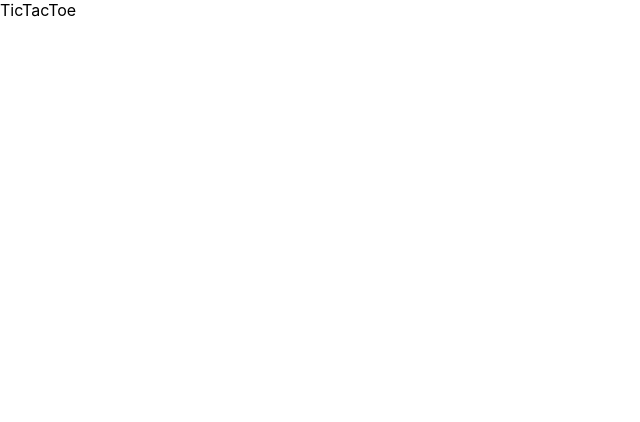
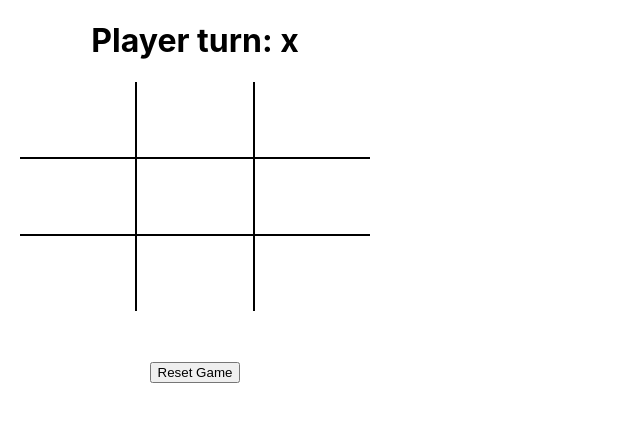
Before and after one commit to benalexb/exercises, a Next.js app: page /tictactoe in a window 1280 px wide. Shown: the top 422 px of the page, without its empty margins (0-640 px from the left). Built offline with nearby package versions, Linux system fonts and the light colour scheme.

Commit message:
Implemented tictactoe pretty much done

```diff
--- a/src/components/tictactoe/TicTacToe.jsx
+++ b/src/components/tictactoe/TicTacToe.jsx
@@ -1,8 +1,118 @@
-import React from 'react'
+import React, { useReducer } from 'react'
+import Tile from './Tile'
+import styles from '../../styles/tictactoe/TicTacToe.module.css'
+
+const initialState = {
+  turn: 'x', // x | o
+  win: null,
+  gameState: ['', '', '', '', '', '', '', '', '']
+}
+
+const gameReducer = (state, action) => {
+  switch (action.type) {
+    case 'setTurn':
+      return { ...state, turn: action.payload }
+    case 'setGameState':
+      return { ...state, gameState: action.payload }
+    case 'setWin':
+      return { ...state, win: action.payload }
+    case 'setState':
+      return { ...state, ...action.payload }
+    case 'resetGame':
+      return { ...initialState }
+    default:
+      return { ...state }
+  }
+}
+
+const ROW_WIN_POSSIBILITIES = [
+  [0, 1, 2],
+  [3, 4, 5],
+  [6, 7, 8]
+]
+
+const COL_WIN_POSSIBILITIES = [
+  [0, 3, 6],
+  [1, 4, 7],
+  [2, 5, 8]
+]
+
+const hasWin = (possibilities, turn, gameState) => {
+  let hasWin = false
+  for (let i = 0; i < possibilities.length; i++) {
+    hasWin = possibilities[i].every((tile) => {
+      return gameState[tile] === turn
+    })
+    if (hasWin) {
+      return [hasWin, possibilities[i]]
+    }
+  }
+  return [hasWin, null]
+}
+
+const hasRowWin = (turn, gameState) => hasWin(ROW_WIN_POSSIBILITIES, turn, gameState)
+
+const hasColWin = (turn, gameState) => hasWin(COL_WIN_POSSIBILITIES, turn, gameState)
+
+const getGameResult = (turn, gameState) => {
+  const [rowWin, rowResult] = hasRowWin(turn, gameState)
+  const [colWin, colResult] = hasColWin(turn, gameState)
+
+  if (rowWin) {
+    return [rowWin, rowResult]
+  }
+
+  if (colWin) {
+    return [colWin, colResult]
+  }
+
+  return [false, null]
+}
+
+const getNextGameState = (turn, gameState, tileValue, tileIndex) => {
+  const nextState = [...gameState]
+  nextState[tileIndex] = turn
+  return nextState
+}
+
+const getNextTurn = (turn) => turn === 'x' ? 'o' : 'x' // Switch turns
 
 const TicTacToe = () => {
-  console.log('tictactoe!') // bbarreto_debug
-  return <div>TicTacToe</div>
+  const [{ gameState, turn, win }, dispatch] = useReducer(gameReducer, initialState)
+
+  const onTileClick = (tileValue, tileIndex) => {
+    // Only take action if the tile has not been played yet
+    if (tileValue === '') {
+      const nextState = getNextGameState(turn, gameState, tileValue, tileIndex)
+      const [hasWin, win] = getGameResult(turn, nextState)
+      dispatch({
+        type: 'setState',
+        payload: {
+          turn: getNextTurn(turn),
+          gameState: nextState,
+          ...(hasWin && { win })
+        }
+      })
+    }
+  }
+
+  const onResetGame = () => dispatch({ type: 'resetGame' })
+
+  console.log('win', win) // bbarreto_debug
+
+  return (
+    <div className={styles.container}>
+      <h1>{`Player turn: ${turn}`}</h1>
+      <div className={styles['game-grid']}>
+        {gameState.map((tile, index) => (
+          <Tile type="button" key={`${tile}-${index}`} onClick={() => onTileClick(tile, index)}>
+            {tile}
+          </Tile>
+        ))}
+      </div>
+      <button type="button" onClick={onResetGame}>Reset Game</button>
+    </div>
+  )
 }
 
 export default TicTacToe
--- /dev/null
+++ b/src/components/tictactoe/Tile.jsx
@@ -0,0 +1,17 @@
+import React from 'react'
+import PropTypes from 'prop-types'
+import styles from '../../styles/tictactoe/Tile.module.css'
+
+const Tile = ({ children, onClick }) => {
+  const handleClick = () => {
+    onClick && onClick()
+  }
+  return <button type="button" className={styles.tile} onClick={handleClick}>{children}</button>
+}
+
+Tile.propTypes = {
+  children: PropTypes.node,
+  onClick: PropTypes.func
+}
+
+export default Tile
--- /dev/null
+++ b/src/styles/tictactoe/TicTacToe.module.css
@@ -0,0 +1,13 @@
+.container {
+  margin: 20px;
+  max-width: 350px;
+  text-align: center;
+}
+
+.game-grid{
+  display: grid;
+  grid-template-columns: repeat(3, 1fr);
+  gap: 2px;
+  background-color: black;
+  margin-bottom: 50px;
+}
--- /dev/null
+++ b/src/styles/tictactoe/Tile.module.css
@@ -0,0 +1,12 @@
+.tile {
+  min-height: 75px;
+  min-width: 75px;
+  border: none;
+  background-color: white;
+  font-size: 50px;
+}
+
+.tile:hover {
+  cursor: pointer;
+  border: 1px solid blue;
+}
```
